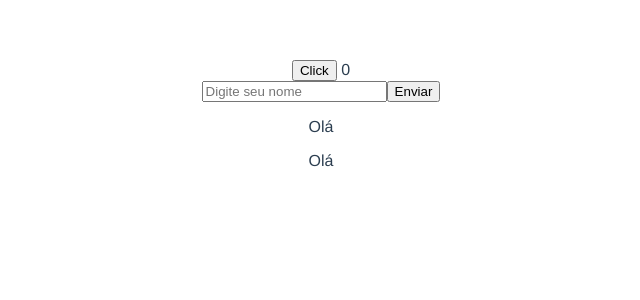
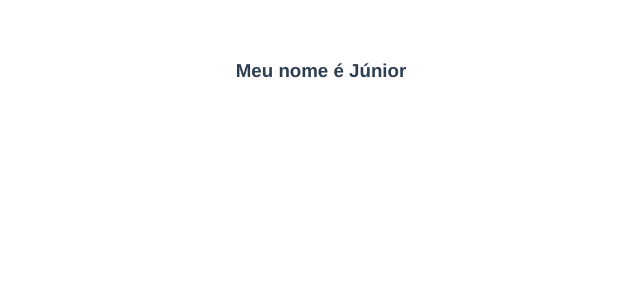
Before and after one commit to GilbertoASJ/VueJs-Course, a Vue app in the folder vuejs-introduction/: page / in a window 1280 px wide. Shown: the top 300 px of the page, without its empty margins (319-959 px from the left). Built offline with nearby package versions, Linux system fonts and the light colour scheme.

Commit message:
Feature: :sparkles: Data biding and life cicle hooks

```diff
--- a/vuejs-introduction/src/App.vue
+++ b/vuejs-introduction/src/App.vue
@@ -1,21 +1,20 @@
 <template>
-    <ButtonVue></ButtonVue>
-    <Form></Form>
+    <LifeCycle />
 </template>
 
 <script>
 
     // Importação dos componentes
     // import HelloWorld from './components/HelloWorld.vue'
-    import ButtonVue from './components/Buttons/ButtonVue.vue'
-    import Form from './components/Form.vue'
+    // import ButtonVue from './components/Buttons/ButtonVue.vue'
+    // import Form from './components/Form.vue'
+    import LifeCycle from './components/LifeCycle.vue'
 
     // Por padrão exportamos o componente App e em "components:", colocamos os componentes que o App depende, ou seja, a aplicação não funciona se eles não forem utilizados.
     export default {
         name: 'App',
         components: {
-            ButtonVue,
-            Form,
+            LifeCycle
         }
     }
 </script>
--- a/vuejs-introduction/src/components/Form.vue
+++ b/vuejs-introduction/src/components/Form.vue
@@ -4,8 +4,11 @@
 		<input type="text" v-model="input_name" placeholder="Digite seu nome">
 		<input type="submit" name="submit" value="Enviar" @click="handleSubmitForm">
 
-		<p>Olá {{ name }}</p>
 		<p>Olá {{ input_name }}</p>
+		<p>
+			Olá <strong>{{ name }}</strong>,
+			fiquei sabendo que você é <strong>{{ profession }}</strong>
+		</p>
 	</form>
 </template>
 
@@ -17,12 +20,14 @@
 			return {
 				name: "",
 				input_name: "",
+				profession: "Programador",
 			}
 		},
 		methods: {
 
 			handleSubmitForm(e) {
 
+				// Recupera o valor de name e atribui a input_name, assim quando input name for exibido em tela, seu valor irá ser calculado apenas após o clique do botão
 				this.name = this.input_name;
 				e.preventDefault();
 			}
--- /dev/null
+++ b/vuejs-introduction/src/components/LifeCycle.vue
@@ -0,0 +1,29 @@
+<template>
+	<h3>Meu nome é {{ name }}</h3>
+</template>
+
+<script>
+
+	export default {
+		name: 'LifeCycle',
+		data() {
+			return {
+				name: 'Não definido'
+			}
+		},
+		created() {
+
+			setTimeout(() => {
+
+				this.name = 'Gilberto';
+			}, 1000)
+		},
+		mounted() {
+
+			setTimeout(() => {
+
+				this.name = 'Júnior';
+			}, 2000)
+		}
+	}
+</script>
```
